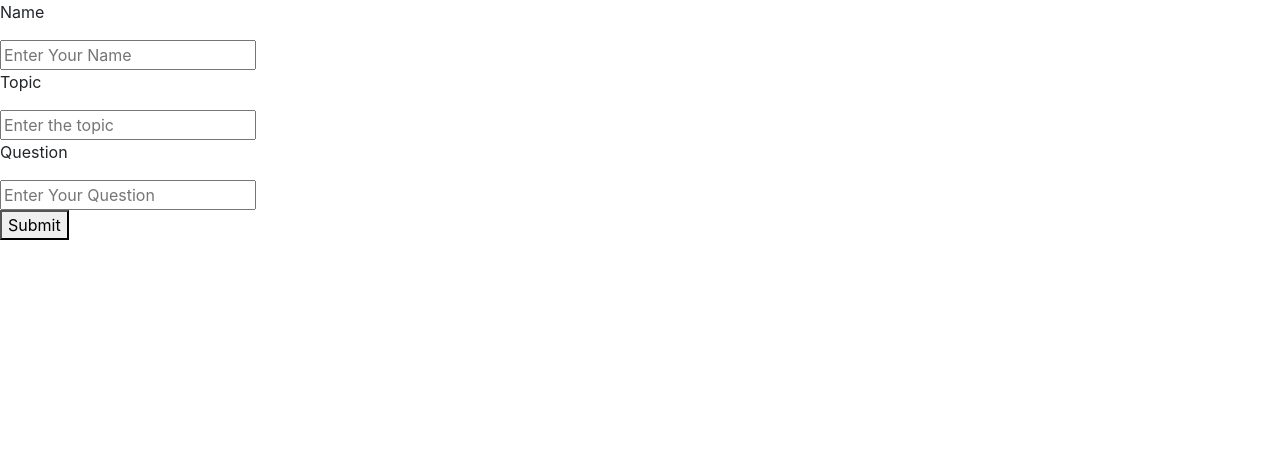
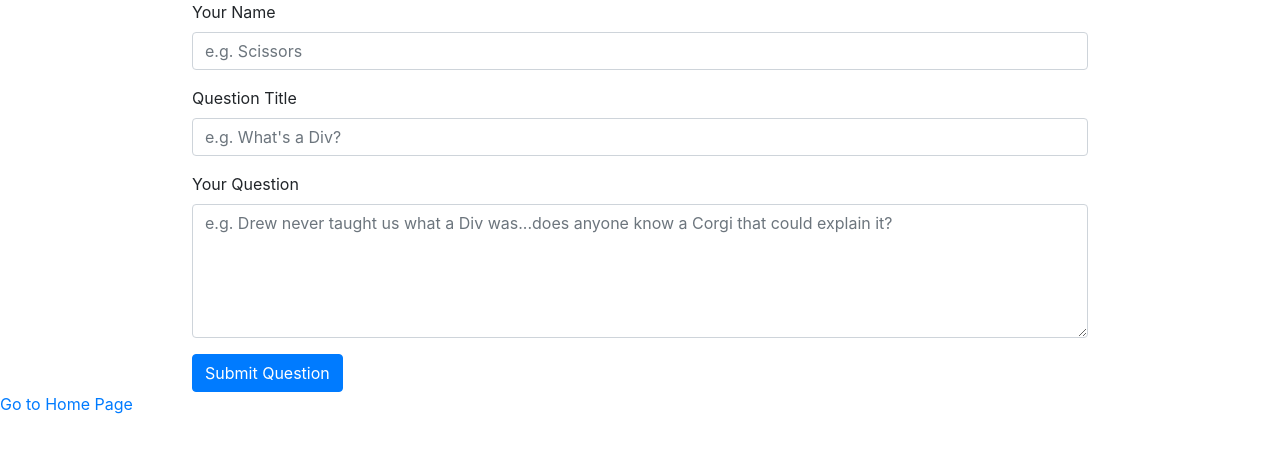
Before and after one commit to shijir0927/Saidit-WithoutReact, a website: page app/public/index.html in a window 1280 px wide. Drawn offline with nearby package versions, Linux system fonts and the light colour scheme; no server answers; a web font is replaced by a local one.

Commit message:
updated the homepage and ask page

```diff
--- /dev/null
+++ b/app/public/css/homepage.css
@@ -0,0 +1,36 @@
+body,
+html {
+  height: 100%;
+}
+
+header,
+h1 {
+  font-family: "Marcellus SC", serif;
+  text-align: center;
+}
+
+.btn {
+  background-color: #6e76a0;
+  border: none;
+  color: white;
+  padding: 16px 32px;
+  font-size: 16px;
+  margin: auto;
+
+  opacity: 0.6;
+  transition: 0.3s;
+  text-align: center;
+}
+
+.btn:hover {
+  opacity: 1;
+}
+
+.container {
+  align-content: center;
+}
+.buttons {
+  margin: auto;
+  width: 50%;
+  text-align: center;
+}
--- a/app/public/css/style.css
+++ b/app/public/css/style.css
@@ -0,0 +1,6 @@
+.question {
+  width: 70%;
+  margin: 20px auto;
+  border: 1px solid black;
+  padding: 20px;
+}
--- a/app/public/index.html
+++ b/app/public/index.html
@@ -1,53 +1,69 @@
 <!DOCTYPE html>
-<html lang="en-us">
+<html lang="en">
   <head>
     <meta charset="UTF-8" />
-    <title>Chirpy!</title>
-
-    <!-- Bootstrap CSS -->
+    <meta name="viewport" content="width=device-width, initial-scale=1.0" />
+    <meta http-equiv="X-UA-Compatible" content="ie=edge" />
     <link
       rel="stylesheet"
-      href="https://maxcdn.bootstrapcdn.com/bootstrap/4.0.0/css/bootstrap.min.css"
-    />
-    <link
-      rel="stylesheet"
-      href="https://maxcdn.bootstrapcdn.com/font-awesome/4.7.0/css/font-awesome.min.css"
+      href="https://stackpath.bootstrapcdn.com/bootstrap/4.3.1/css/bootstrap.min.css"
+      integrity="sha384-ggOyR0iXCbMQv3Xipma34MD+dH/1fQ784/j6cY/iJTQUOhcWr7x9JvoRxT2MZw1T"
+      crossorigin="anonymous"
     />
     <!-- jQuery -->
     <script
       type="text/javascript"
       src="https://cdnjs.cloudflare.com/ajax/libs/jquery/3.1.1/jquery.min.js"
     ></script>
-
     <!-- Moment.js -->
     <script
       type="text/javascript"
       src="https://cdnjs.cloudflare.com/ajax/libs/moment.js/2.16.0/moment.min.js"
     ></script>
-
-    <!-- Google Fonts -->
-    <link
-      href="https://fonts.googleapis.com/css?family=Shrikhand"
-      rel="stylesheet"
-    />
-
     <!-- CSS -->
     <link rel="stylesheet" type="text/css" href="css/style.css" />
+    <title>Ask a Question</title>
   </head>
 
   <body>
-    <p>Name</p>
-    <input id="name" placeholder="Enter Your Name" />
-    <br />
-    <p>Topic</p>
-    <input id="topic" placeholder="Enter the topic" />
-    <br />
-    <p>Question</p>
-    <input id="question" placeholder="Enter Your Question" />
-    <br />
-    <button id="submit-question">Submit</button>
+    <form style="width: 70%; margin: auto">
+      <div class="form-group">
+        <label for="exampleFormControlInput1">Your Name</label>
+        <input
+          type="text"
+          class="form-control"
+          id="name"
+          placeholder="e.g. Scissors"
+        />
+      </div>
 
+      <div class="form-group">
+        <label for="exampleFormControlInput1">Question Title</label>
+        <input
+          type="text"
+          class="form-control"
+          id="topic"
+          placeholder="e.g. What's a Div?"
+        />
+      </div>
+
+      <div class="form-group">
+        <label for="exampleFormControlTextarea1">Your Question</label>
+        <textarea
+          class="form-control"
+          id="question"
+          rows="5"
+          placeholder="e.g. Drew never taught us what a Div was...does anyone know a Corgi that could explain it?"
+        ></textarea>
+      </div>
+      <button class="btn btn-primary" type="submit" id="submit-question">
+        Submit Question
+      </button>
+    </form>
+    <!--for testing purpose-->
+    <a href="homepage.html">Go to Home Page</a>
     <div id="question-area"></div>
+
     <script type="text/javascript" src="js/saidit.js"></script>
   </body>
 </html>
```
Also changed, not shown: app/public/homepage.html (added, +23 -0 lines).
